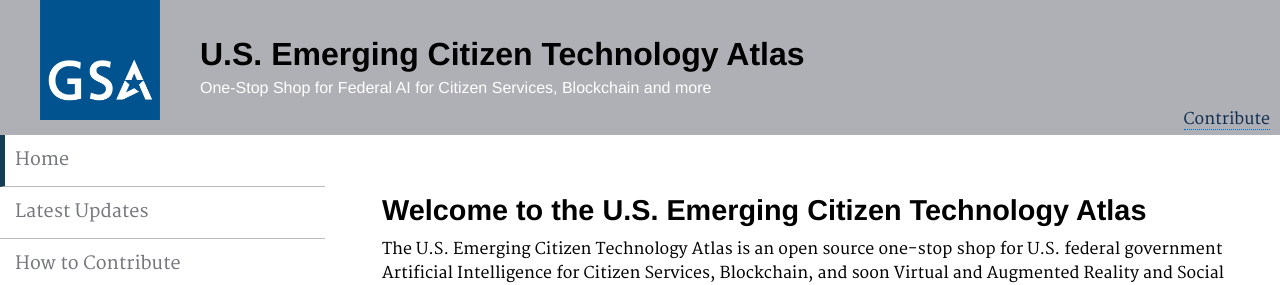
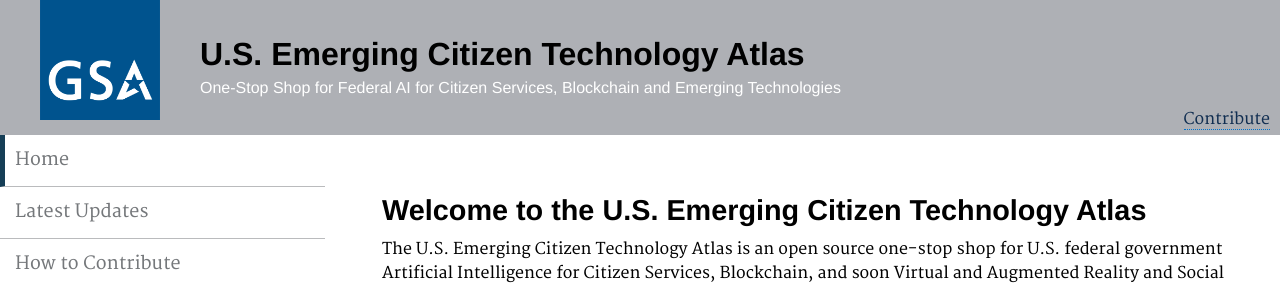
Before and after one commit to GSA/emerging-technology-atlas, a Jekyll site: the page built from pages/index.md, in a window 1280 px wide. Shown: the top 285 px of the page. Built offline with Jekyll 4.4.1, drawn with Linux system fonts in a browser that asks for light colours.

Commit message:
Update default.html

```diff
--- a/_layouts/default.html
+++ b/_layouts/default.html
@@ -56,7 +56,7 @@
         <div class="pheader_body">
           <div class="pg_header">
             <h1>U.S. Emerging Citizen Technology Atlas</h1>
-            <h2>One-Stop Shop for Federal AI for Citizen Services, Blockchain and more</h2>
+            <h2>One-Stop Shop for Federal AI for Citizen Services, Blockchain and Emerging Technologies</h2>
     			</div>
            <div class="header_menu">
              <a href="https://github.com/{{ site.org_name }}/{{ site.repo_name }}/issues/" style="color: white;" class="button">Contribute</a>
```
